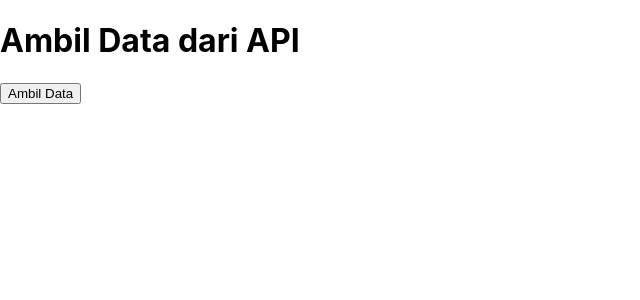
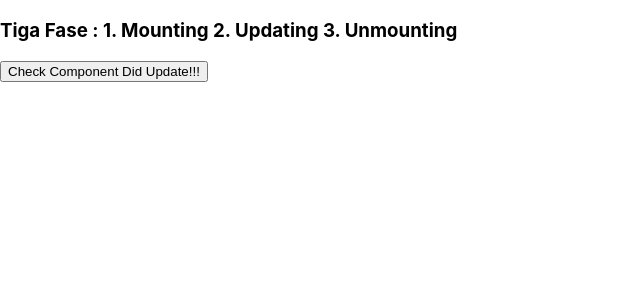
Before and after one commit to masdefry/IntroReactJS_JCWDL-001, a React (Create React App) app: page / in a window 1280 px wide. Shown: the top 300 px of the page, without its empty margins (0-640 px from the left). Built offline with nearby package versions, Linux system fonts and the light colour scheme.

Commit message:
Lifecycle Method

```diff
--- a/src/App.js
+++ b/src/App.js
@@ -5,6 +5,7 @@ import Counting from './Counting';
 import Sapa from './Sapa';
 import OnChange from './OnChange';
 import FetchData from './FetchData';
+import LifeCycleMethod from './LifeCycleMethod';
 
 function App() {
   return (
@@ -16,7 +17,8 @@ function App() {
       {/* <Counting /> */}
       {/* <Sapa /> */}
       {/* <OnChange /> */}
-      <FetchData />
+      {/* <FetchData /> */}
+      <LifeCycleMethod />
     </div>
   );
 }
--- /dev/null
+++ b/src/LifeCycleMethod.jsx
@@ -0,0 +1,40 @@
+import React from 'react'
+
+class LifeCycleMethod extends React.Component{
+    // Terdapat lifecycle method yang masih eksis :
+    // 1. Mounting
+    //      - componentDidMount() : Untuk fetch data dari API
+    // 2. Updating
+    //      - componentDidUpdate() : Apabila terjadi perubahan pada state
+    // 3. Unmounting
+    //      - componentWillMount() : Ketika komponen hilang dari layar (perpindahan pages)
+    // 4. Render
+    state = {
+        count: 0
+    }
+
+    // componentDidMount(){
+    //     alert('Did Mount Running!!!')
+    // }
+
+    // componentDidUpdate(){
+    //     alert('Did Update Running!!!')
+    // }
+
+    componentWillUnmount(){
+        alert('Did Unmount Running!!!')
+    }
+    render(){
+        // alert('Render Running!!!')
+        return(
+            <>
+                <h3>
+                    Tiga Fase : 1. Mounting 2. Updating 3. Unmounting
+                </h3>
+                <input type="button" value="Check Component Did Update!!!" onClick={() => this.setState({count: 1})} />
+            </>
+        )
+    }
+}
+
+export default LifeCycleMethod
```
